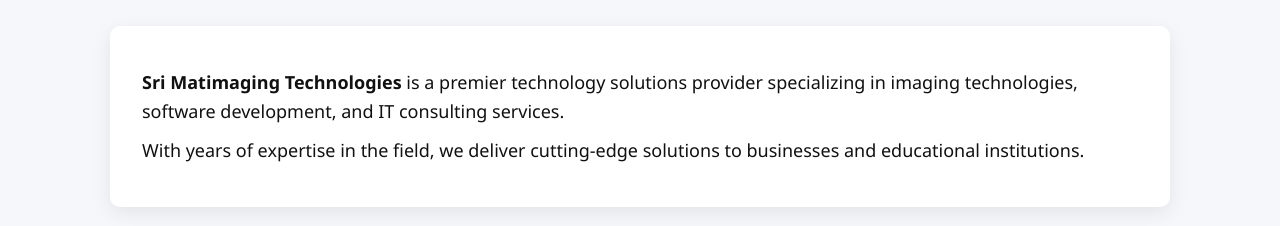
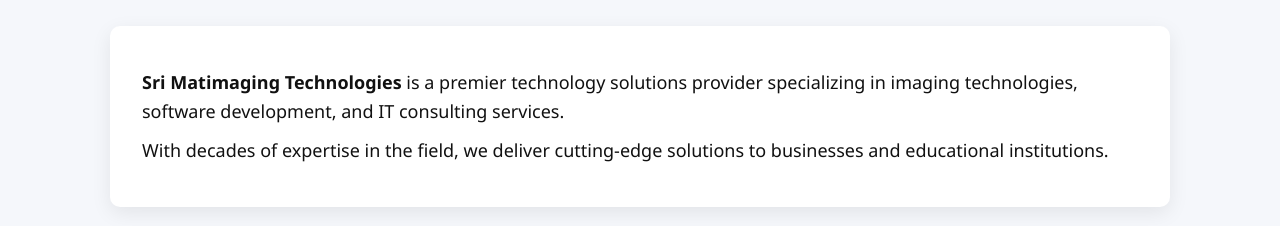
Before and after one commit to srimatimating/Sri-Matimaging, a plain HTML site: page index.html in a window 1280 px wide. Shown: the part 2580-2806 px from the top of the page. Drawn offline with Linux system fonts and the light colour scheme; files whose address does not match are found by name.

Commit message:
Update index.html

```diff
--- a/index.html
+++ b/index.html
@@ -347,7 +347,7 @@
 <h3>About Us</h3>
 <div class="article">
 <p><strong>Sri Matimaging Technologies</strong> is a premier technology solutions provider specializing in imaging technologies, software development, and IT consulting services.</p>
-<p>With years of expertise in the field, we deliver cutting-edge solutions to businesses and educational institutions.</p>
+<p>With decades of expertise in the field, we deliver cutting-edge solutions to businesses and educational institutions.</p>
 </div>
 </section>
 
```
